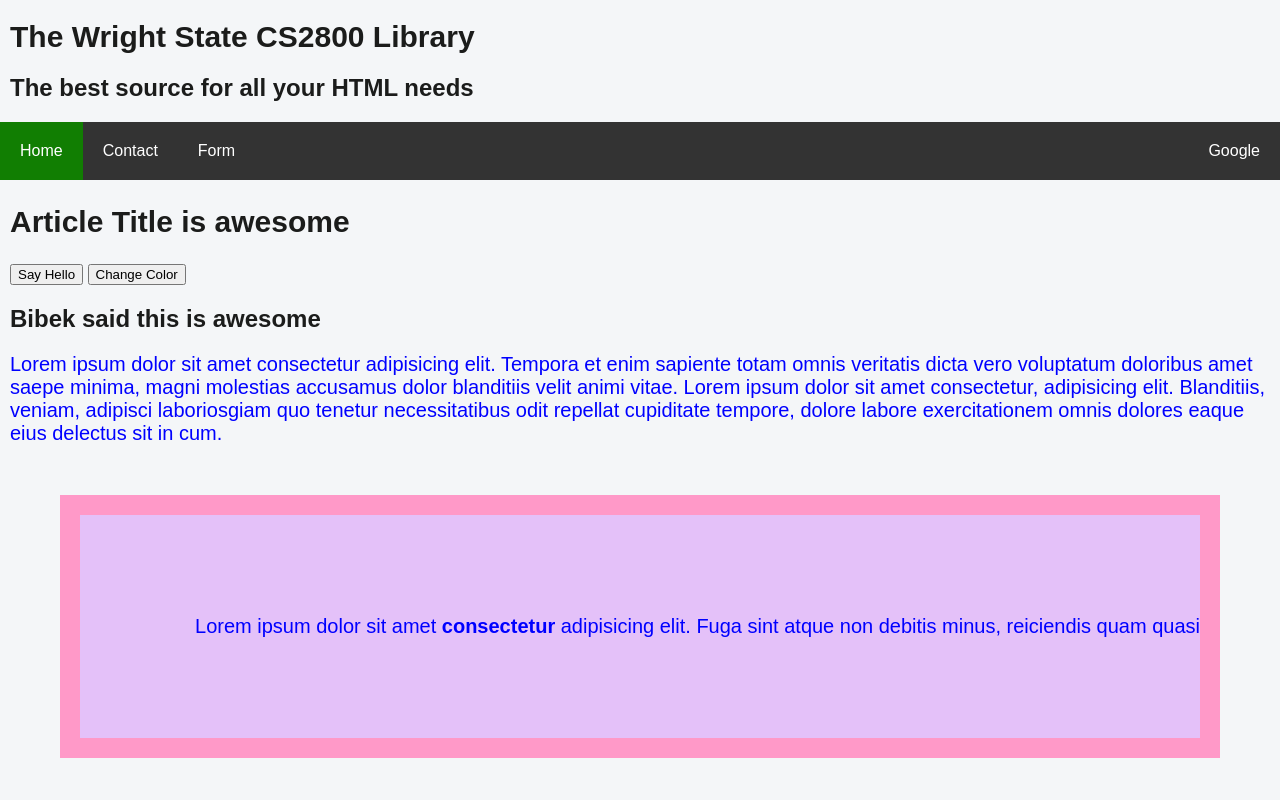
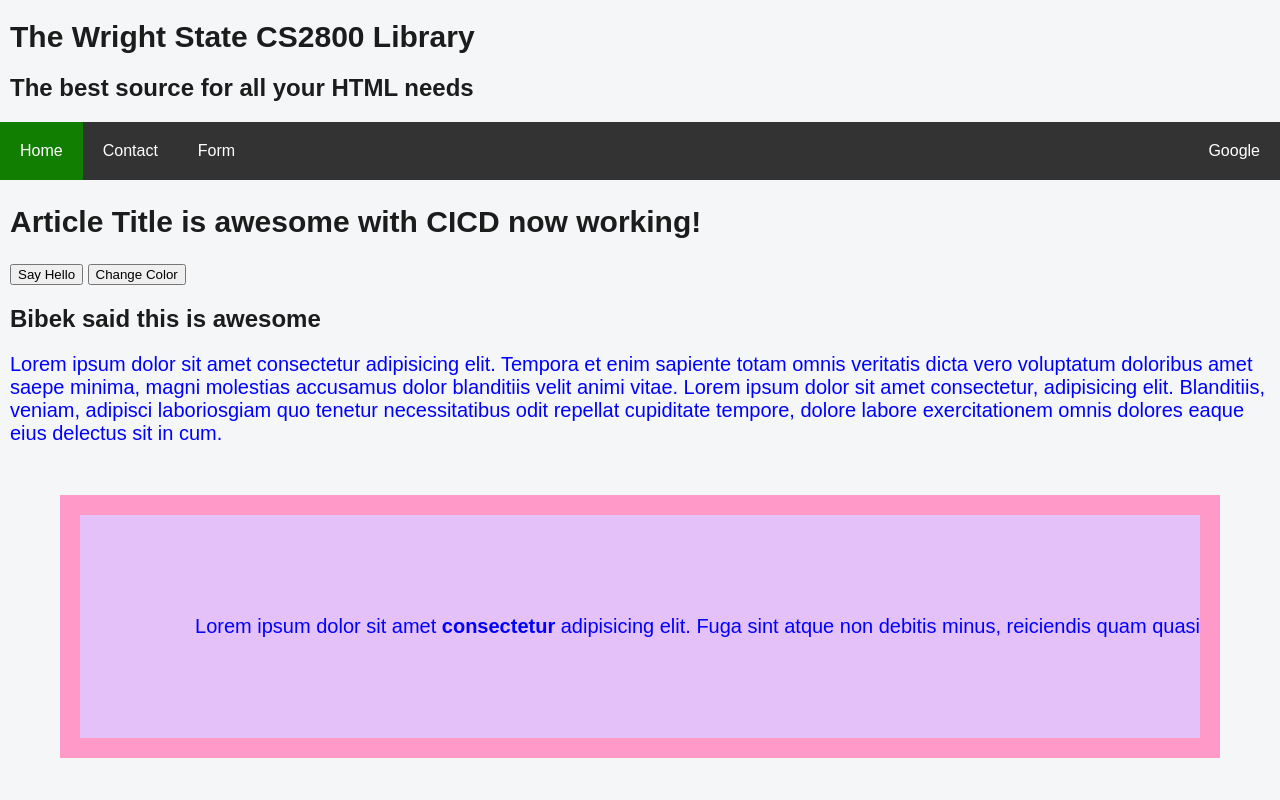
Before and after one commit to bibekrj/FA26_CS2800_Class_Demo, a plain HTML site: page index.html in a window 1280 px wide. Shown: the top 800 px of the page. Drawn offline with Linux system fonts and the light colour scheme.

Commit message:
CICD now works

```diff
--- a/index.html
+++ b/index.html
@@ -23,7 +23,7 @@
       </ul>
     </nav>
     <section class="content">
-      <h1>Article Title is awesome</h2>
+      <h1>Article Title is awesome with CICD now working!</h2>
         <input type="button" value="Say Hello" onclick="sayHello()">
         <input type="button" value="Change Color" onclick="changeColor()">
         <h2 id="changeMe">Bibek said this is awesome</h3>
```
